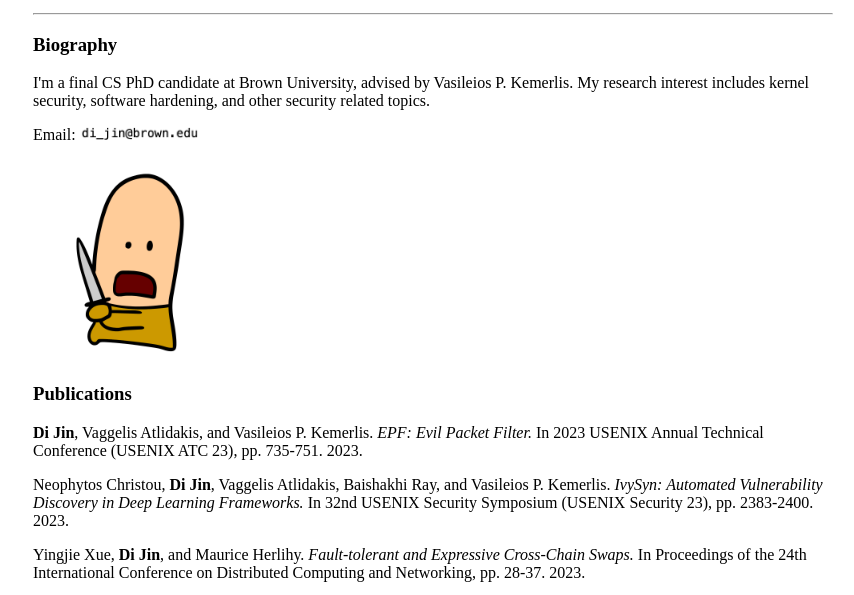
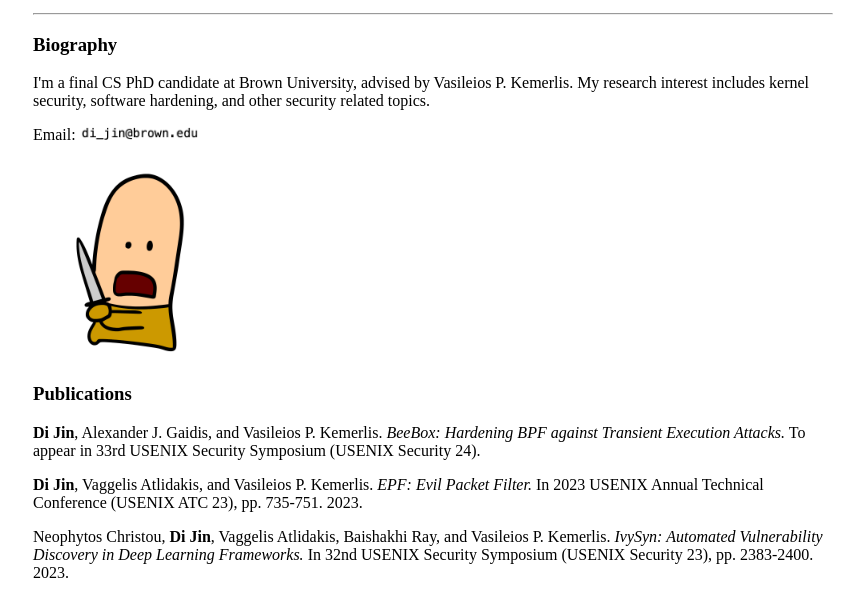
Before and after one commit to SleepyMug/SleepyMug.github.io, a plain HTML site: page index.html in a window 1280 px wide. Shown: the part 165-760 px from the top of the page, without its empty margins (207-1061 px from the left). Drawn offline with Linux system fonts and the light colour scheme.

Commit message:
update for beebox

```diff
--- a/index.html
+++ b/index.html
@@ -34,6 +34,7 @@
     </section>
     <section>
     <h3>Publications</h3>
+    <p><b>Di Jin</b>, Alexander J. Gaidis, and Vasileios P. Kemerlis. <i>BeeBox: Hardening BPF against Transient Execution Attacks.</i> To appear in 33rd USENIX Security Symposium (USENIX Security 24).</p>
     <p><b>Di Jin</b>, Vaggelis Atlidakis, and Vasileios P. Kemerlis. <i>EPF: Evil Packet Filter.</i> In 2023 USENIX Annual Technical Conference (USENIX ATC 23), pp. 735-751. 2023.</p>
     <p>Neophytos Christou, <b>Di Jin</b>, Vaggelis Atlidakis, Baishakhi Ray, and Vasileios P. Kemerlis. <i>IvySyn: Automated Vulnerability Discovery in Deep Learning Frameworks.</i> In 32nd USENIX Security Symposium (USENIX Security 23), pp. 2383-2400. 2023.</p>
     <p>Yingjie Xue, <b>Di Jin</b>, and Maurice Herlihy. <i>Fault-tolerant and Expressive Cross-Chain Swaps.</i> In Proceedings of the 24th International Conference on Distributed Computing and Networking, pp. 28-37. 2023.</p>
```
